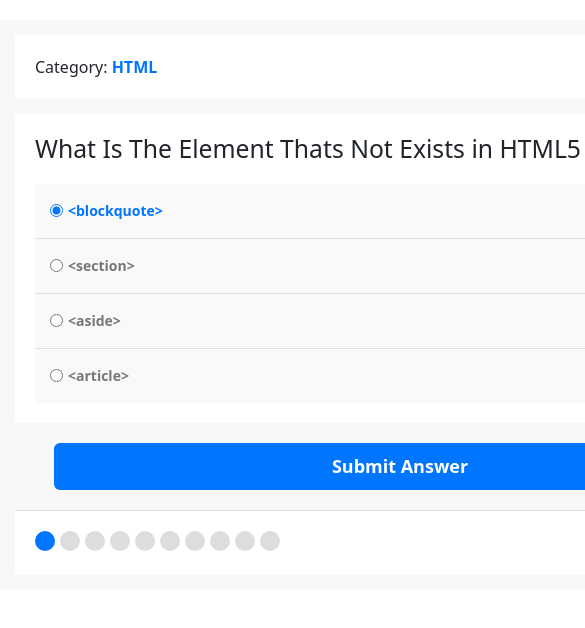
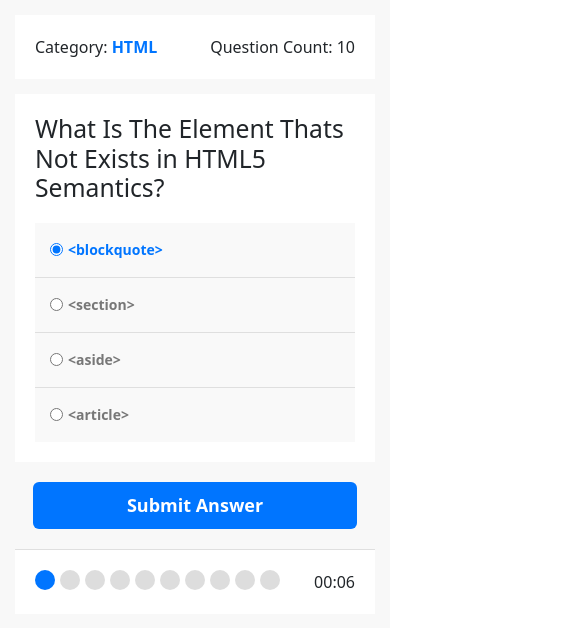
Before and after one commit to MYElmasry/Quiz-Application, a plain HTML site: page index.html in a window 390 px wide. Shown: the top 628 px of the page, 585 px wide, since content can reach past the window. Drawn offline with Linux system fonts and the light colour scheme.

Commit message:
update index.html & main.css files

```diff
--- a/css/main.css
+++ b/css/main.css
@@ -6,9 +6,13 @@ body{
 }
 .quiz-app{
     margin: 20px auto;
-    width: 800px;
     background-color: #f8f8f8;
     padding: 15px;
+}
+@media (max-width:767px) {
+    .quiz-app{
+        margin-top: 0;
+    }
 }
 .quiz-info{
     background-color: #fff;
--- a/index.html
+++ b/index.html
@@ -11,7 +11,7 @@
 </head>
 <body>
 
-    <div class="quiz-app">
+    <div class="quiz-app col col-md-6">
         <div class="quiz-info d-flex">
             <div class="category flex-grow-1">Category: <span class="fw-bold">HTML</span></div>
             <div class="count flex-grow-1 text-end">Question Count: <span></span></div>
```
